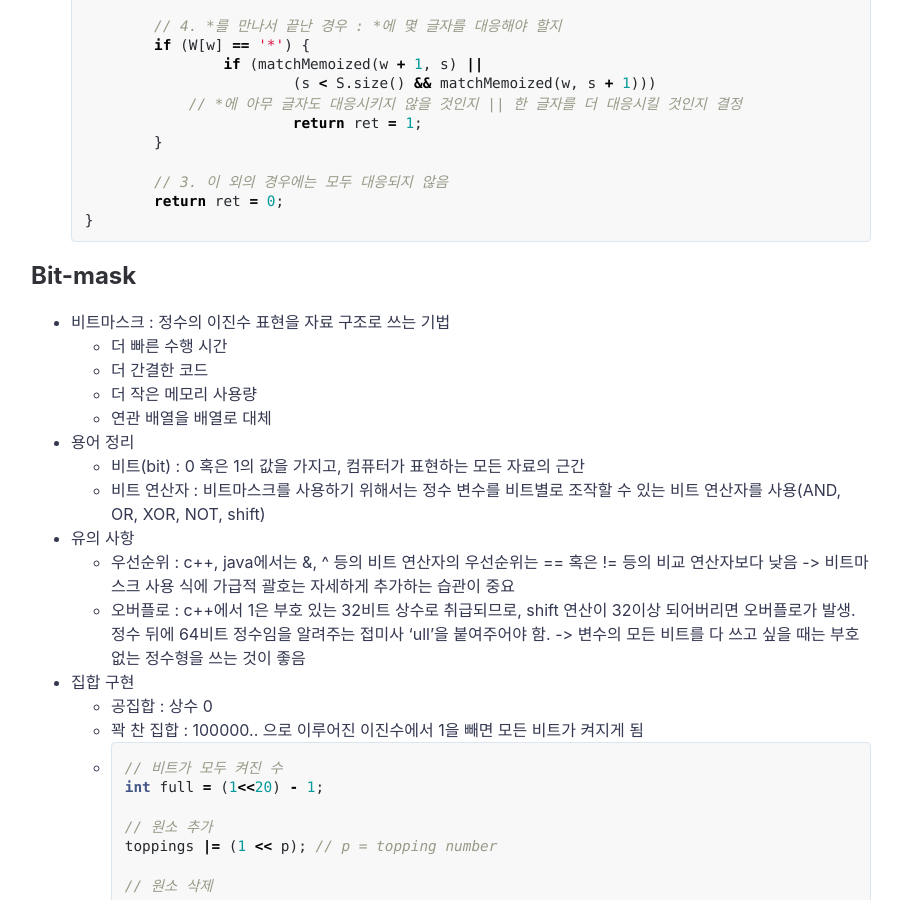
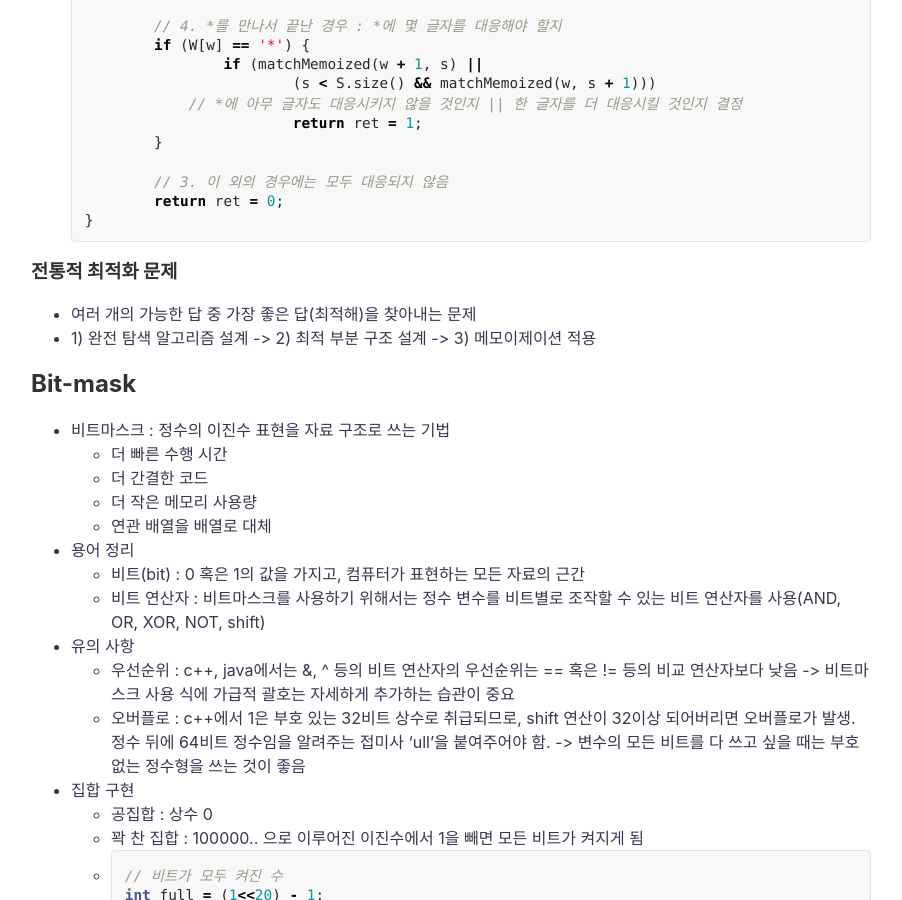
Before and after one commit to jihunparkme/jihunparkme.github.io, a Jekyll site: the page built from _posts/2020-01-06-Algorithm_2.md, in a window 1280 px wide and 900 px high, scrolled down 6358 px. Shown: the whole window, without its empty margins (189-1091 px from the left). Built offline with Jekyll 4.4.1, drawn with Linux system fonts in a browser that asks for light colours; comment, search, counter and statistics services are not loaded; some of the changed text lies outside the part shown.

Commit message:
Edit: add contents

````diff
--- a/_posts/2020-01-06-Algorithm_2.md
+++ b/_posts/2020-01-06-Algorithm_2.md
@@ -222,6 +222,7 @@ featured-img: algorithms
     ```
 
 [문제 2 : WILDCARD](https://algospot.com/judge/problem/read/WILDCARD){: target="_blank"}
+
 - ```c++
   #include <iostream>
   #include <string>
@@ -258,7 +259,13 @@ featured-img: algorithms
   }
   ```
 
+### 전통적 최적화 문제
+
+- 여러 개의 가능한 답 중 가장 좋은 답(최적해)을 찾아내는 문제
+- 1) 완전 탐색 알고리즘 설계 -> 2) 최적 부분 구조 설계 -> 3) 메모이제이션 적용
+
 ## Bit-mask
+
 - 비트마스크 : 정수의 이진수 표현을 자료 구조로 쓰는 기법
   - 더 빠른 수행 시간
   - 더 간결한 코드
````
